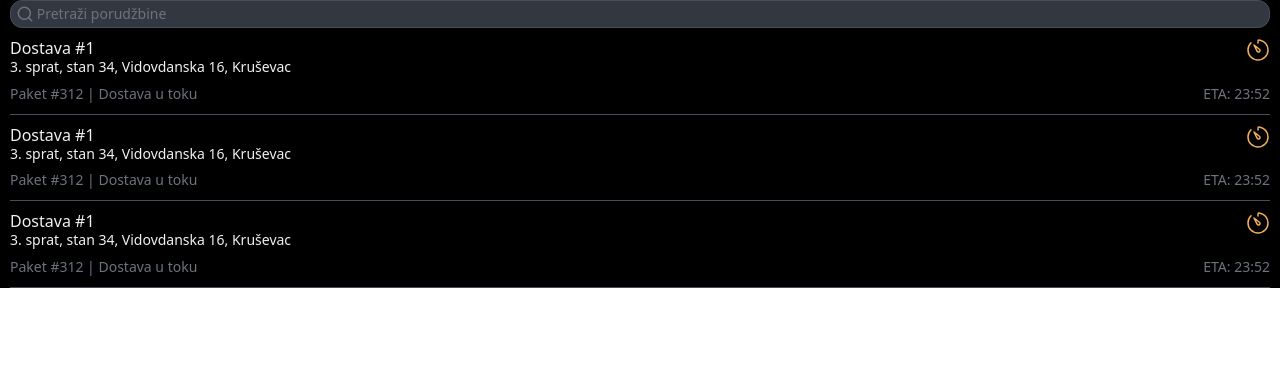
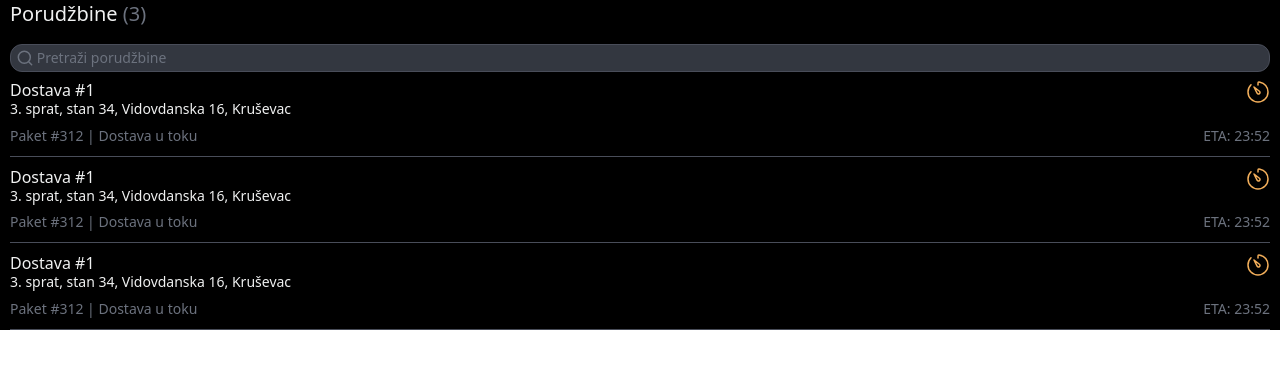
Before and after one commit to alokin-agency/deliveryservices-dashboard, a React (Vite) app: page / in a window 1280 px wide. Shown: the top 368 px of the page. Built offline with nearby package versions, Linux system fonts and the light colour scheme.

Commit message:
create orderslist title

```diff
--- a/src/components/OrderCard/OrderCard.jsx
+++ b/src/components/OrderCard/OrderCard.jsx
@@ -6,7 +6,7 @@ import iconInProgress from '../../assets/images/icons/delivery-in-progress-icon.
 const OrderCard = () => {
   return (
     <a href="#">
-      <div className="card order-card w-full border-b border-[#494D59] pb-2.5 mt-2.5">
+      <div className="card order-card w-full border-b border-[#494D59] pb-2.5 mb-2.5">
           <div className="card-content flex justify-between">
             <div className="card-info flex flex-col justify-between text-[#F0F1F1]">
               <div>
--- a/src/components/OrdersList/OrdersList.jsx
+++ b/src/components/OrdersList/OrdersList.jsx
@@ -5,14 +5,14 @@ import SearchIcon from '../../assets/images/icons/search-input-icon.svg'
 const OrdersList = () => {
   return (
     <div className="orders-list">
-
-      <div className="search flex items-center gap-1 px-1.5 py-0.75 rounded-xl bg-[#333740] border border-[#494D59]">
+      <h2 className="text-xl text-[#F0F1F1] font-medium">Porudžbine <span className="delivery-count text-[#6C727E]" id="deliveryCount">(3)</span></h2>
+      <div className="search flex items-center gap-1 px-1.5 py-0.75 mt-4 rounded-xl bg-[#333740] border border-[#494D59]">
         <div className="icon">
           <img src={SearchIcon} alt="Search icon" />
         </div>
-        <input type="search" name="" id="searchDelivery" className="w-full text-sm text-[#F0F1F1] placeholder:text-[#6C727E]" placeholder='Pretraži porudžbine' />
+        <input type="search" name="" id="searchDelivery" className="w-full text-sm text-[#F0F1F1] placeholder:text-[#6C727E] outline-none" placeholder='Pretraži porudžbine' />
       </div>
-      <div className="list">
+      <div className="list mt-2">
         <OrderCard />
         <OrderCard />
         <OrderCard />
```
